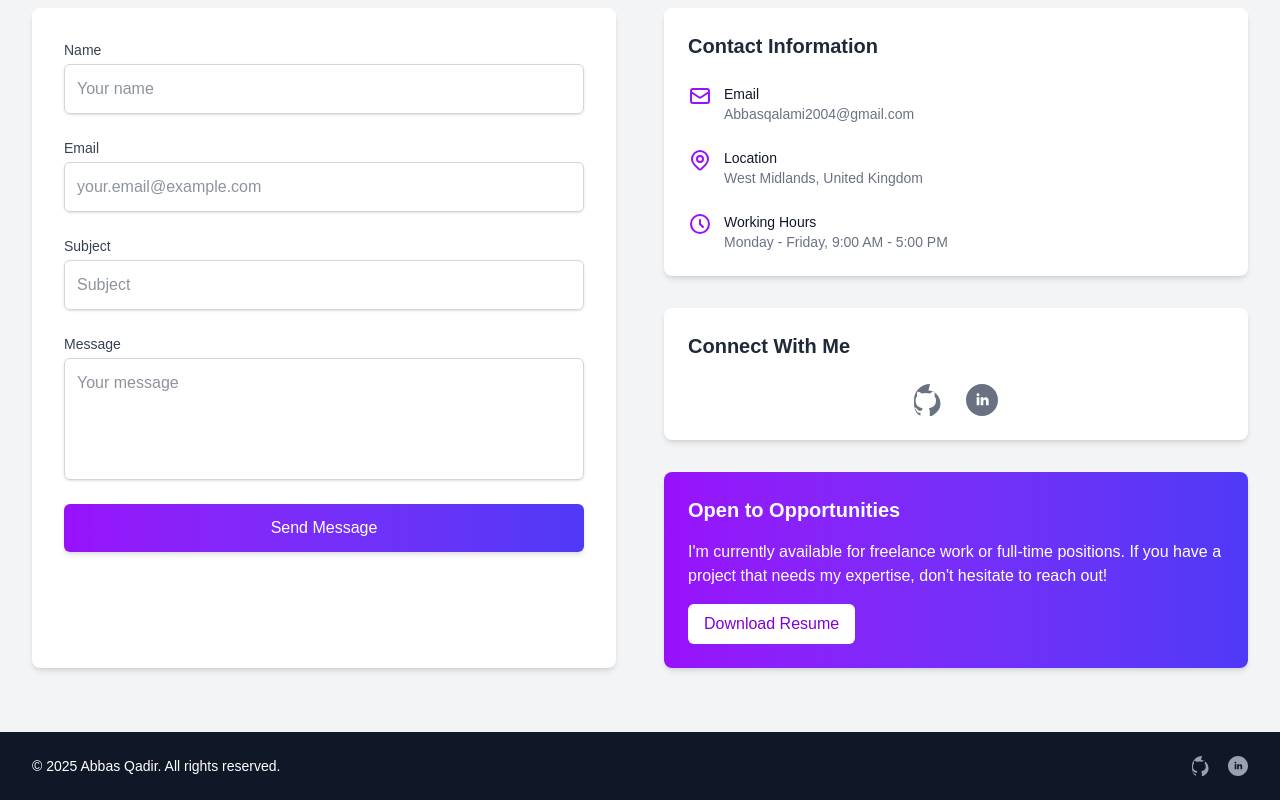
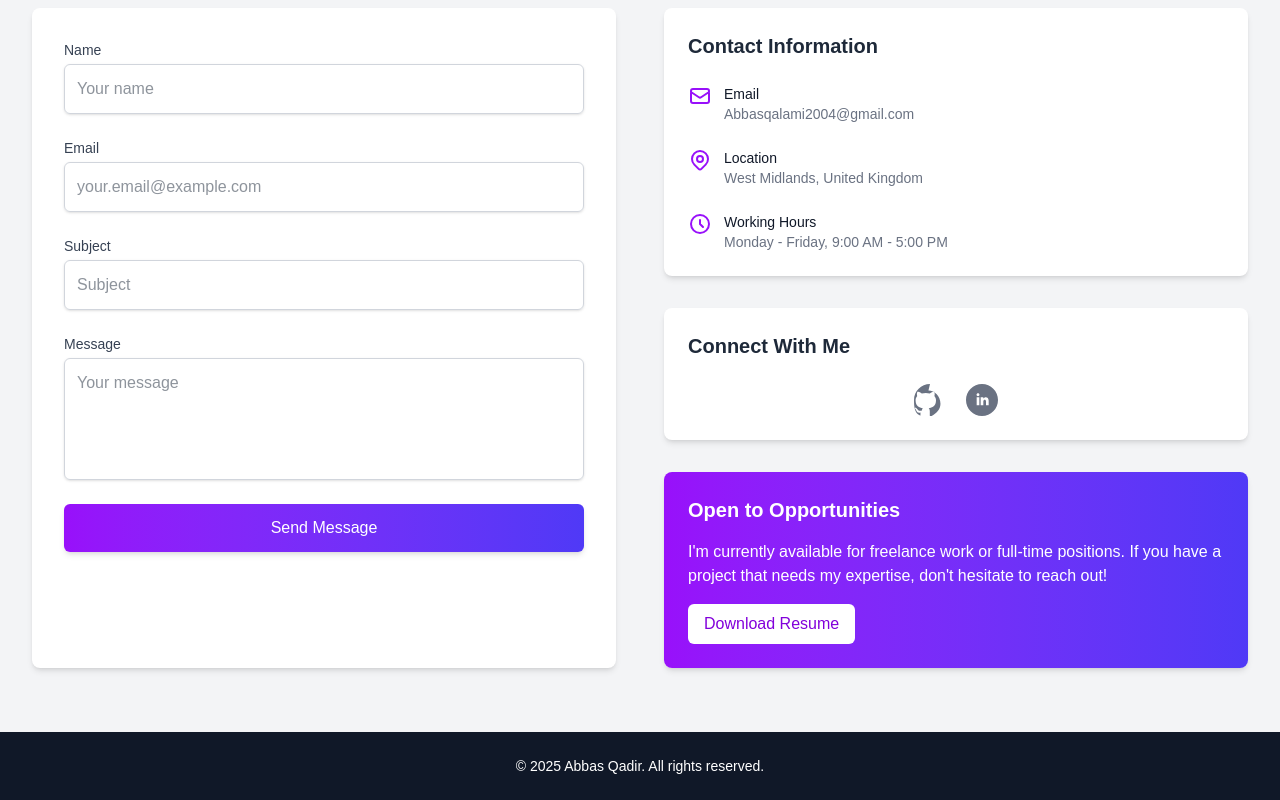
Before and after one commit to AbbasQadir/portfolio-web, a Next.js app: page / in a window 1280 px wide. Shown: the part 3536-4336 px from the top of the page. Built offline with nearby package versions, Linux system fonts and the light colour scheme.

Commit message:
Fix: navbar styling issue, links and footer

```diff
--- a/src/components/Footer.tsx
+++ b/src/components/Footer.tsx
@@ -7,34 +7,11 @@ const Footer = () => {
   return (
     <footer className="bg-gray-900 text-white py-6">
       <div className="max-w-7xl mx-auto px-4 sm:px-6 lg:px-8">
-        <div className="flex flex-wrap items-center justify-between">
+        <div className="flex flex-wrap items-center justify-center">
           <p className="text-white text-sm">
             © {currentYear} Abbas Qadir. All rights reserved.
 
           </p>
-
-          <div className="flex space-x-4 mt-2 sm:mt-0">
-            <a
-              href="https://github.com/AbbasQadir"
-              target="_blank"
-              rel="noopener noreferrer"
-              className="text-gray-400 hover:text-white transition-colors duration-300"
-            >
-              <svg className="h-5 w-5" fill="currentColor" viewBox="0 0 24 24">
-                <path d="M12 0c-6.626 0-12 5.373-12 12 0 5.302.537 9.8 4.207 11.387.3.1.63.2.64.3v-2.234c-2.338.726-3.033-1.416-3.033-1.416-.546-1.387-1.333-1.756-1.333-1.756-1.089-.745.083-.729.083-.729 1.205.084 1.839 1.237 1.839 1.237 1.07 1.834 2.807 1.304 3.492.997.107-.775.418-1.305.762-1.604-2.665-.305-5.467-1.334-5.467-5.931 0-1.311.469-2.381 1.236-3.221-.124-.303-.535-1.524.117-3.176 0 0 1.008-.322 3.301 1.23.957-.266 1.983-.399 3.003-.404 1.02.005 2.047.138 3.006.404 2.291-1.552 3.297-1.23 3.297-1.23.653 1.653.242 2.874.118 3.176.77.84 1.235 1.911 1.235 3.221 0 4.609-2.807 5.624-5.479 5.921.43.372.823 1.102.823 2.222v3.293c0 .319.192.694.801.576 3.765-1.589 7.199-5.086 7.199-9.386 0-5.627-4.373-10-9-10z"/>
-              </svg>
-            </a>
-            <a
-              href="https://www.linkedin.com/in/abbas-qadir-b37676212/"
-              target="_blank"
-              rel="noopener noreferrer"
-              className="text-gray-400 hover:text-white transition-colors duration-300"
-            >
-              <svg className="h-5 w-5" fill="currentColor" viewBox="0 0 24 24">
-                <path d="M12 0c-6.627 0-12 5.373-12 12s5.373 12 12 12 12-5.373 12-12-5.373-12-12-12zm-2 16h-2v-6h2v6zm-1-6.891c-.607 0-1.1-.496-1.1-1.109 0-.612.492-1.109 1.1-1.109s1.1.497 1.1 1.109c0 .613-.493 1.109-1.1 1.109zm8 6.891h-1.998v-2.861c0-1.881-2.002-1.722-2.002 0v2.861h-2v-6h2v1.093c.872-1.616 4-1.736 4 1.548v3.359z"/>
-              </svg>
-            </a>
-          </div>
         </div>
       </div>
     </footer>
--- a/src/components/Navbar.tsx
+++ b/src/components/Navbar.tsx
@@ -1,6 +1,6 @@
 "use client";
 // components/Navbar.tsx
-import { useState, useEffect } from "react";
+import { useState, useEffect, useCallback } from "react";
 import Link from "next/link";
 
 const Navbar = () => {
@@ -8,16 +8,12 @@ const Navbar = () => {
   const [activeSection, setActiveSection] = useState("home");
   const [scrolled, setScrolled] = useState(false);
 
-  useEffect(() => {
-    const handleScroll = () => {
-      // Change navbar background on scroll
-      if (window.scrollY > 50) {
-        setScrolled(true);
-      } else {
-        setScrolled(false);
-      }
+  // Optimize scroll handler with useCallback to prevent recreation on each render
+  const handleScroll = useCallback(() => {
+    // Set scrolled state with a single update to reduce renders
+    setScrolled(window.scrollY > 50);
 
-      // Update active section based on scroll position
+    // Use a throttled approach for section detection to improve performance
     const sections = ["home", "about", "projects", "skills", "contact"];
 
     for (const section of sections) {
@@ -25,16 +21,20 @@ const Navbar = () => {
       if (element) {
         const rect = element.getBoundingClientRect();
         if (rect.top <= 100 && rect.bottom >= 100) {
+          if (activeSection !== section) { // Only update if different (reduces renders)
             setActiveSection(section);
+          }
           break;
         }
       }
     }
-    };
+  }, [activeSection]); // Only depends on activeSection
 
-    window.addEventListener("scroll", handleScroll);
+  useEffect(() => {
+    // Use passive: true for better scroll performance
+    window.addEventListener("scroll", handleScroll, { passive: true });
     return () => window.removeEventListener("scroll", handleScroll);
-  }, []);
+  }, [handleScroll]);
 
   const toggleMenu = () => {
     setIsMenuOpen(!isMenuOpen);
@@ -43,6 +43,7 @@ const Navbar = () => {
   const scrollToSection = (sectionId: string) => {
     const element = document.getElementById(sectionId);
     if (element) {
+      // Faster scrolling with shorter duration
       window.scrollTo({
         top: element.offsetTop - 80,
         behavior: "smooth",
@@ -52,11 +53,14 @@ const Navbar = () => {
   };
 
   return (
-    <nav className={`fixed w-full z-50 transition-all duration-300 ${scrolled ? "bg-white shadow-md py-2" : "bg-transparent py-4"}`}>
+    <nav className={`fixed w-full z-50 transition-all duration-200 ${scrolled ? "bg-white shadow-md py-2" : "bg-transparent py-4"}`}>
       <div className="max-w-7xl mx-auto px-4 sm:px-6 lg:px-8">
         <div className="flex justify-between items-center">
           <div className="flex items-center">
-            <div className="text-xl md:text-2xl font-bold bg-gradient-to-r from-purple-600 to-indigo-600 bg-clip-text text-transparent">
+            <div
+              onClick={() => scrollToSection("home")}
+              className="text-xl md:text-2xl font-bold bg-gradient-to-r from-purple-600 to-indigo-600 bg-clip-text text-transparent cursor-pointer"
+            >
               Portfolio
             </div>
           </div>
@@ -71,7 +75,7 @@ const Navbar = () => {
                   activeSection === item
                     ? "bg-gradient-to-r from-purple-600 to-indigo-600 bg-clip-text text-transparent font-semibold"
                     : "text-gray-600 hover:text-gray-900"
-                } px-3 py-2 text-sm font-medium capitalize transition-colors duration-300`}
+                } px-3 py-2 text-sm font-medium capitalize transition-colors duration-200 cursor-pointer hover:scale-105`}
               >
                 {item}
               </button>
@@ -82,7 +86,7 @@ const Navbar = () => {
           <div className="md:hidden flex items-center">
             <button
               onClick={toggleMenu}
-              className="inline-flex items-center justify-center p-2 rounded-md text-gray-700 hover:text-gray-900 focus:outline-none"
+              className="inline-flex items-center justify-center p-2 rounded-md text-gray-700 hover:text-gray-900 focus:outline-none cursor-pointer"
               aria-expanded={isMenuOpen}
             >
               <span className="sr-only">Open main menu</span>
@@ -98,9 +102,12 @@ const Navbar = () => {
         </div>
       </div>
 
-      {/* Mobile Menu */}
-      {isMenuOpen && (
-        <div className="md:hidden">
+      {/* Mobile Menu - Using CSS transition for smoother animation */}
+      <div
+        className={`md:hidden overflow-hidden transition-all duration-300 ease-in-out ${
+          isMenuOpen ? "max-h-64 opacity-100" : "max-h-0 opacity-0"
+        }`}
+      >
         <div className="px-2 pt-2 pb-3 space-y-1 sm:px-3 bg-white shadow-lg">
           {["home", "about", "projects", "skills", "contact"].map((item) => (
             <button
@@ -110,14 +117,13 @@ const Navbar = () => {
                 activeSection === item
                   ? "bg-gradient-to-r from-purple-600 to-indigo-600 text-white"
                   : "text-gray-600 hover:bg-gray-100"
-                } block px-3 py-2 rounded-md text-base font-medium capitalize w-full text-left transition-colors duration-300`}
+              } block px-3 py-2 rounded-md text-base font-medium capitalize w-full text-left transition-colors duration-200 cursor-pointer`}
             >
               {item}
             </button>
           ))}
         </div>
       </div>
-      )}
     </nav>
   );
 };
--- a/src/components/Projects.tsx
+++ b/src/components/Projects.tsx
@@ -144,7 +144,7 @@ const Projects = () => {
 
         <div className="mt-12 text-center">
           <a
-            href="https://github.com/AbbasQadir"
+            href="https://github.com/AbbasQadir?tab=repositories"
             className="inline-flex items-center text-purple-600 hover:text-purple-800 font-medium transition-colors duration-300"
             target="_blank"
             rel="noopener noreferrer"
```
Lines whose indentation alone changed are shown as unchanged.
